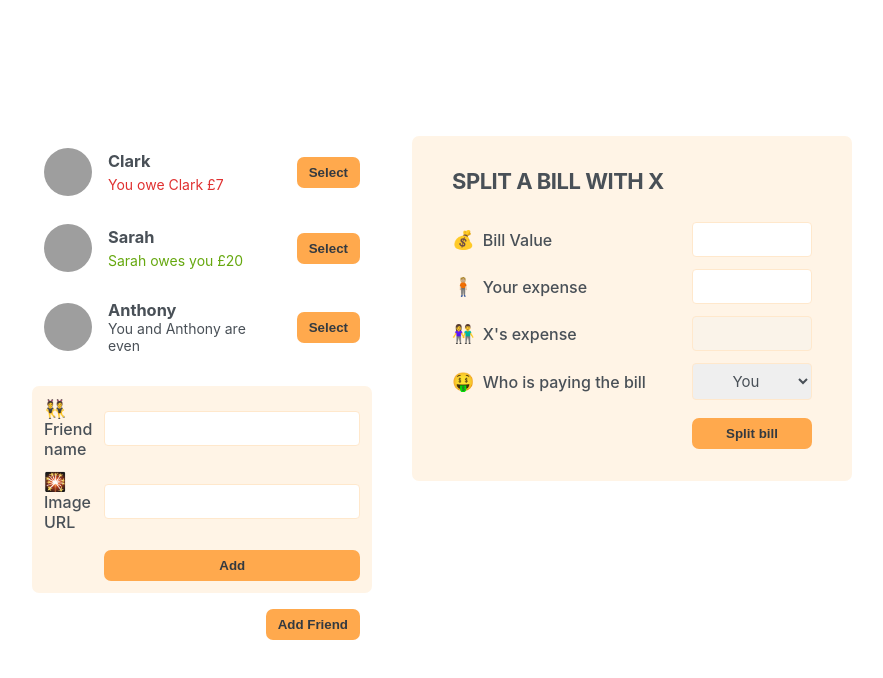
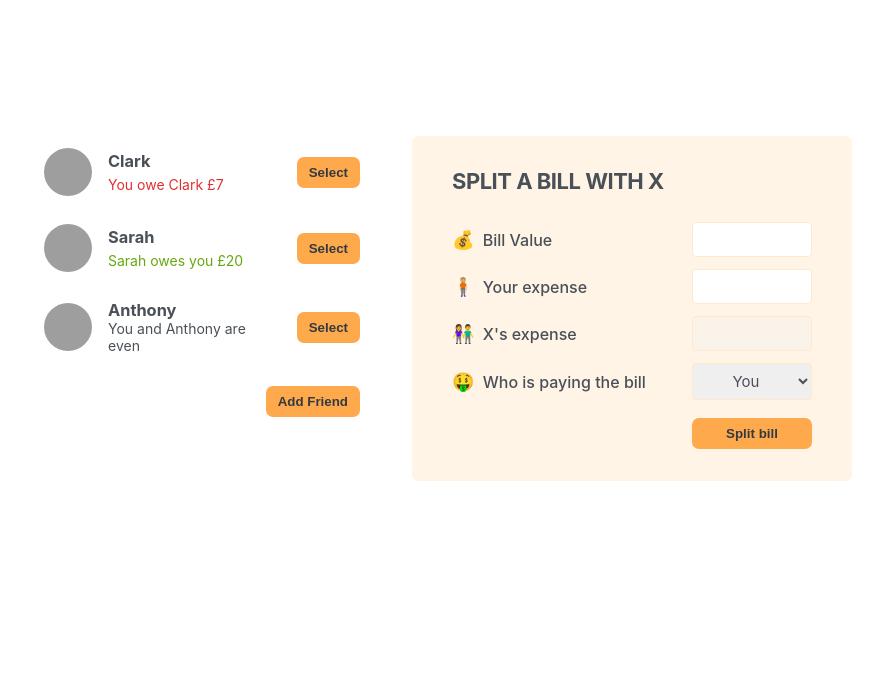
Before and after one commit to aikenau/eatnsplit, a React (Vite) app in the folder Documents/eatnsplit/eatnsplit/: page / in a window 1280 px wide. Shown: the top 678 px of the page, without its empty margins (198-1081 px from the left). Built offline with nearby package versions, Linux system fonts and the light colour scheme; grey boxes are pictures that could not be loaded.

Commit message:
displaying the new friend form

```diff
--- a/Documents/eatnsplit/eatnsplit/src/App.jsx
+++ b/Documents/eatnsplit/eatnsplit/src/App.jsx
@@ -1,4 +1,5 @@
 /* eslint-disable react/prop-types */
+import React, { useState } from "react";
 
 const initialFriends = [
   {
@@ -22,15 +23,31 @@
 ];
 
 export default function App() {
+  const [showAddFriend, setShowAddFriend] = useState(false);
+
+  function handleShowAddFriend() {
+    setShowAddFriend((show) => !show);
+  }
+
   return (
     <div className="app">
       <div className="sidebar">
         <FriendsList />
-        <FormAddFriend />
-        <Button>Add Friend</Button>
+        {showAddFriend && <FormAddFriend />}
+        <Button onClick={handleShowAddFriend}>
+          {showAddFriend ? "Close" : "Add Friend"}
+        </Button>
       </div>
       <FormSplitBill />
     </div>
+  );
+}
+
+function Button({ onClick, children }) {
+  return (
+    <button className="button" onClick={onClick}>
+      {children}
+    </button>
   );
 }
 
@@ -66,10 +83,6 @@
   );
 }
 
-function Button({ children }) {
-  return <button className="button">{children}</button>;
-}
-
 function FormAddFriend() {
   return (
     <form className="form-add-friend">
```
